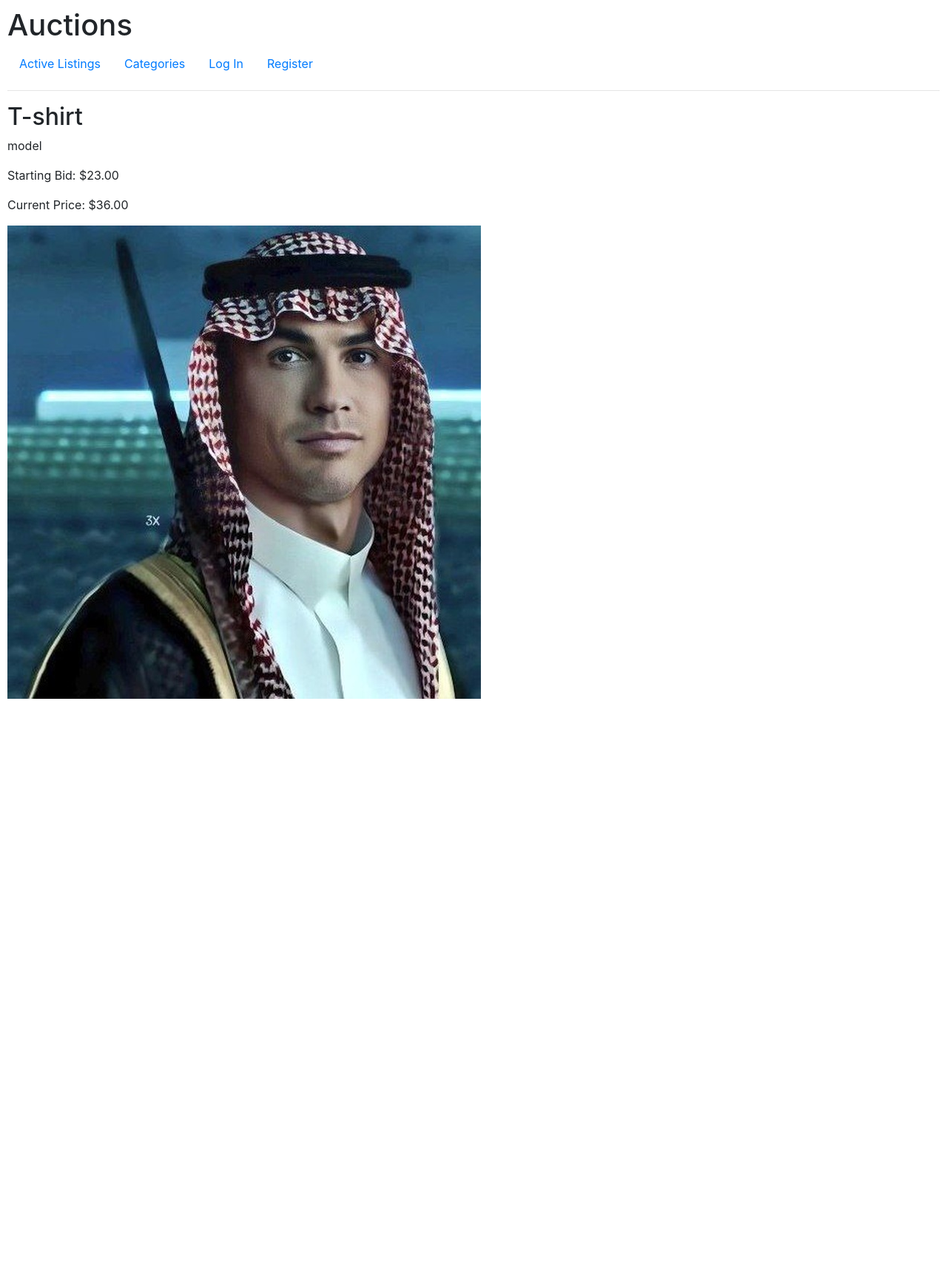
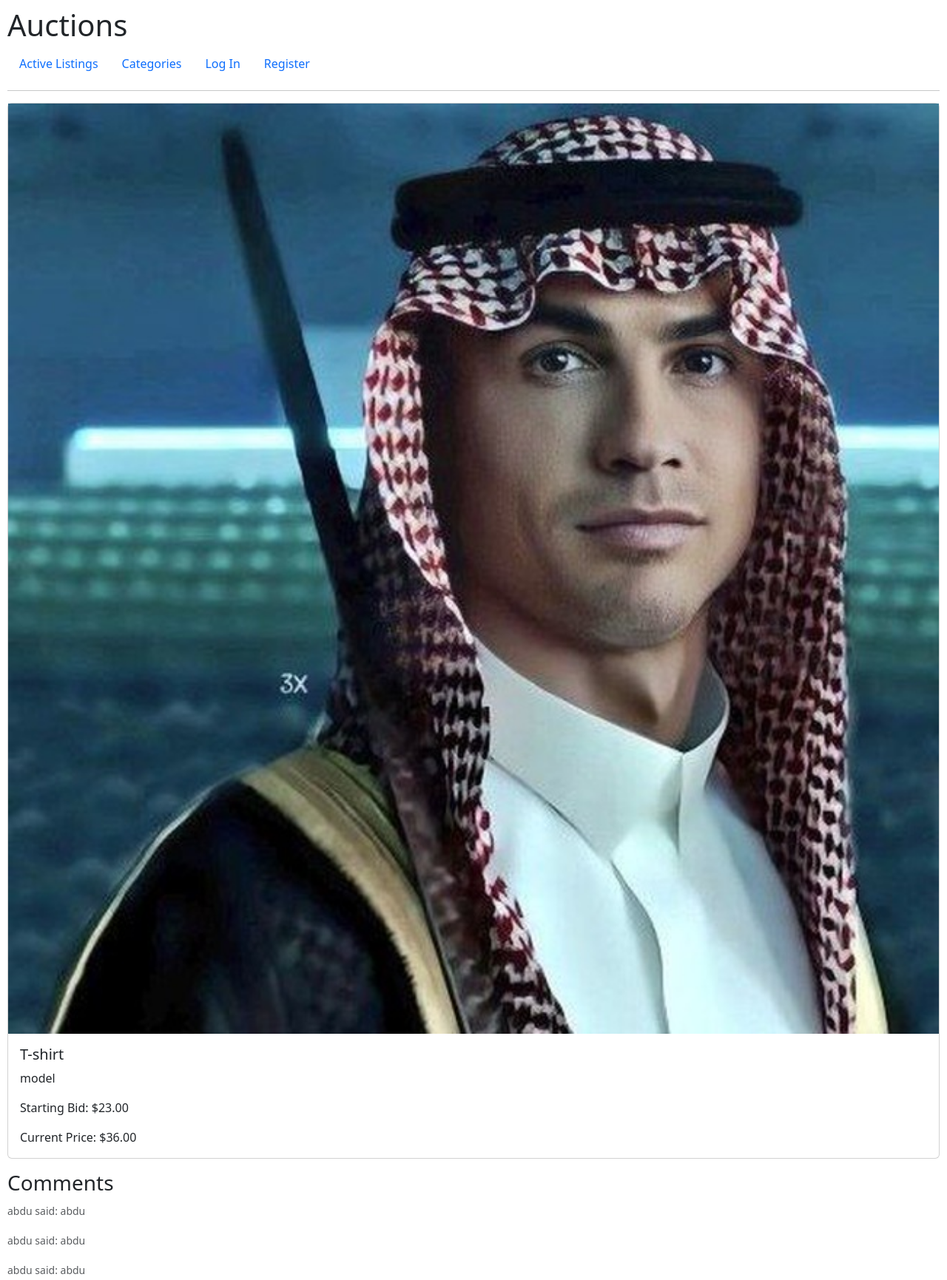
Before and after one commit to abduhafiz1993/Django-Framework-, a Django app: page /listing/11 in a window 1280 px wide. Shown: the whole page at 74% size. Before the commit the page ends 945 px from the top, so only its background shows below. Run offline with Django 3.2, Linux system fonts and the light colour scheme; data comes from the database, SQL or seed files in the repository; some libraries are stand-ins or nearby versions.

Commit message:
update some css file

```diff
--- a/commerce/commerce/auctions/templates/auctions/create.html
+++ b/commerce/commerce/auctions/templates/auctions/create.html
@@ -1,11 +1,11 @@
 {% extends "auctions/layout.html" %}
 
 {% block body %}
-
+<div style="margin-left: 30%; margin-right: 30%;">
     <form action="{% url 'createListing' %}" method="post"  enctype="multipart/form-data">
         {% csrf_token %}
         {{ form }}
         <input type="submit">
     </form>
-
+</div>
 {% endblock %}
--- a/commerce/commerce/auctions/templates/auctions/index.html
+++ b/commerce/commerce/auctions/templates/auctions/index.html
@@ -16,6 +16,7 @@
       </div>
     </div>
   </div>
+
   {% endfor%}
 
 </div>
--- a/commerce/commerce/auctions/templates/auctions/layout.html
+++ b/commerce/commerce/auctions/templates/auctions/layout.html
@@ -4,7 +4,7 @@
 <html lang="en">
     <head>
         <title>{% block title %}Auctions{% endblock %}</title>
-        <link rel="stylesheet" href="https://stackpath.bootstrapcdn.com/bootstrap/4.4.1/css/bootstrap.min.css" integrity="sha384-Vkoo8x4CGsO3+Hhxv8T/Q5PaXtkKtu6ug5TOeNV6gBiFeWPGFN9MuhOf23Q9Ifjh" crossorigin="anonymous">
+        <link href="https://cdn.jsdelivr.net/npm/bootstrap@5.3.2/dist/css/bootstrap.min.css" rel="stylesheet" integrity="sha384-T3c6CoIi6uLrA9TneNEoa7RxnatzjcDSCmG1MXxSR1GAsXEV/Dwwykc2MPK8M2HN" crossorigin="anonymous">
         <link href="{% static 'auctions/styles.css' %}" rel="stylesheet">
     </head>
     <body>
--- a/commerce/commerce/auctions/templates/auctions/list.html
+++ b/commerce/commerce/auctions/templates/auctions/list.html
@@ -3,42 +3,64 @@
 {% extends 'auctions/layout.html' %}
 
 {% block body %}
-  <h2>{{ listing.title }}</h2>
-  <p>{{ listing.description }}</p>
-  <p>Starting Bid: ${{ listing.starting_bid }}</p>
-  <p>Current Price: ${{ listing.current_price }}</p>
+
+<div class="card mb-3">
   {% if listing.image %}
     <img src="{{ listing.image.url }}" alt="{{ listing.title }}">
   {% endif %}
+  <div class="card-body">
+    <h5 class="card-title">{{ listing.title }}</h5>
+    <p class="card-text">{{ listing.description }}</p>
+    <p class="card-text">Starting Bid: ${{ listing.starting_bid }}</p>
+    <p class="card-text">Current Price: ${{ listing.current_price }}</p>
+  </div>
+</div>
+<h3>Comments</h3>
+    {% for comment in comments %}
+      <p class="card-text"><small class="text-body-secondary">{{ comment.commenter.username }} said: {{ comment.text }}
+      </small></p>
+      {% endfor %}
+<div  class="row row-cols-1 row-cols-md-3 g-4" >
 
   {% if user.is_authenticated %}
+  <div class="card" style="width: 18rem;">
+    <div class="card-body">
       <form method="post" action="{% url 'listing' pk=listing.pk %}">
         {% csrf_token %}
-      <button type="submit" name="close_auction">Close Auction</button>
+        {{ comment_form.as_p }}
+        <button type="submit" class="btn btn-primary" >Add Comment</button>
       </form>
-
+    </div>
+  </div>
+  <div class="card" style="width: 18rem;">
+    <div class="card-body">
       <form method="post" action="{% url 'listing' pk=listing.pk %}">
         {% csrf_token %}
-      <button type="submit" name="watchlist_action">{% if watchlist_status %}Remove from Watchlist{% else %}Add to Watchlist{% endif %}</button>
+        <button class="btn btn-primary" type="submit" name="close_auction">Close Auction</button>
       </form>
+    </div>
+  </div>
+  <div class="card" style="width: 18rem;">
+    <div class="card-body">
+      <form method="post" action="{% url 'listing' pk=listing.pk %}">
+        {% csrf_token %}
+        <button class="btn btn-primary" type="submit" name="watchlist_action">{% if watchlist_status %}Remove from Watchlist{% else %}Add to Watchlist{% endif %}</button>
+      </form>
+    </div>
+  </div>
 
+  <div class="card" style="width: 18rem;">
+    <div class="card-body">
       <form method="post" action="{% url 'listing' pk=listing.pk %}">
         {% csrf_token %}
         {{ bid_form.as_p }}
-      <button type="submit">Place Bid</button>
+        <button class="btn btn-primary" type="submit">Place Bid</button>
       </form>
+    </div>
+  </div>
 
-    <h3>Comments</h3>
-    {% for comment in comments %}
-      <p>{{ comment.commenter.username }} said: {{ comment.text }}</p>
-    {% endfor %}
-
-    <form method="post" action="{% url 'listing' pk=listing.pk %}">
-      {% csrf_token %}
-      {{ comment_form.as_p }}
-      <button type="submit">Add Comment</button>
-    </form>
   {% endif %}
+  </div>
 
   {% if won_auction %}
     <p>Congratulations! You won this auction!</p>
```
Lines whose indentation alone changed are shown as unchanged.
